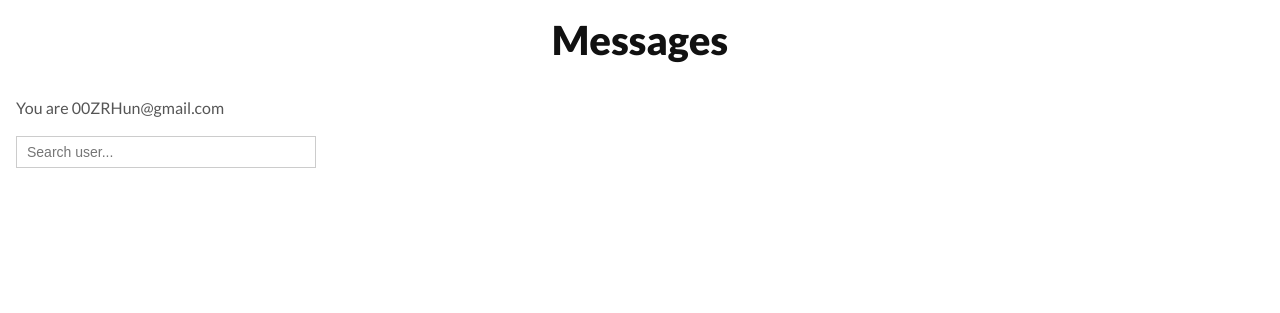
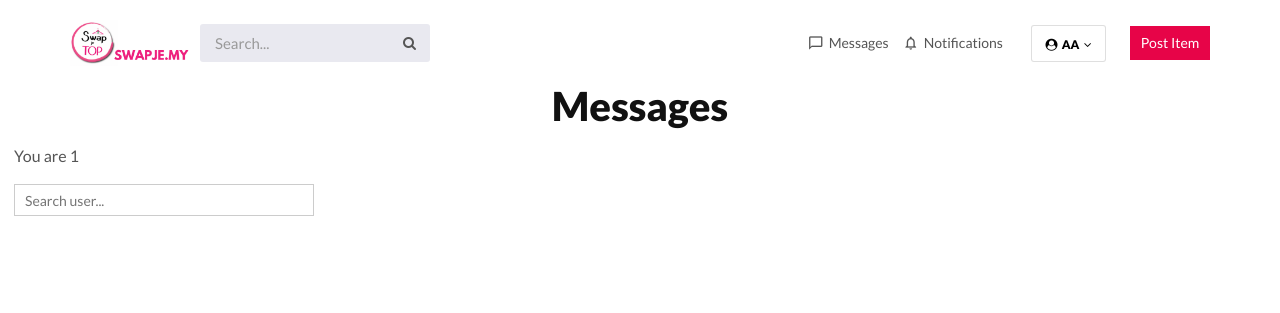
Before and after one commit to 00ZRHun/SWAPJE.MY, a PHP site: page /paypal-payment-gateway-integration-in-php/messaging.php in a window 1280 px wide. Shown: the top 313 px of the page. Run offline with PHP 8.4, Linux system fonts and the light colour scheme; a user stored in the database is signed in; data comes from the database, SQL or seed files in the repository; some libraries are stand-ins or nearby versions.

Commit message:
Style nav and add swapje basic css

```diff
--- /dev/null
+++ b/css/nav/nav.css
@@ -0,0 +1,200 @@
+.navbar {
+    background-color: #fff !important;
+    padding: .5em 0 !important;
+    position: fixed !important;
+    top: 0;
+    left: 0;
+    right: 0;
+    width: 100%;
+    z-index: 99;
+}
+
+.navbar .logo {
+    max-width: 120px;
+    max-height: 120px;
+    width: 100%;
+    height: 100%;
+    margin-right: 10px;
+    object-fit: cover;
+}
+
+.navbar .container {
+    display: flex;
+    align-items: center;
+}
+
+.header_search {
+    max-width: 75% !important;
+}
+
+#header-search-form {
+    display: block !important;
+    position: relative !important;
+}
+
+.header_search input {
+    width: 100% !important;
+}
+
+.navbar .primary-btn {
+    margin-left: 1em;
+    min-width: 80px !important;
+}
+
+.navbar-collapse {
+    display: flex;
+    align-items: center;
+}
+
+.nav-link{
+    color: #000 !important;
+}
+
+.nav__main-content,
+.nav__main-content-item {
+    display: flex;
+    align-items: center;
+}
+
+.nav__main-content {
+    position: fixed;
+    bottom: 0;
+    left: 0;
+    right: 0;
+    background-color: #fff;
+    padding: .5em 1em;
+    z-index: 99;
+    justify-content: space-evenly;
+}
+
+.nav__main-content-item {
+    flex-flow: column;
+
+    min-height: 48px;
+
+    margin-right: 1em;
+    padding: .5em 0;
+    cursor: pointer;
+}
+
+.nav__main-content .material-icons {
+    font-size: 16px;
+    margin-right: 5px;
+}
+
+.header_search {
+    padding: 0 !important;
+    float: none !important;
+}
+
+.header_wrap {
+    float: none !important;
+    margin-left: 0em !important;
+}
+
+#header-search-form:after {
+    display: none !important;
+}
+
+.user_login {
+    margin-left: 1em;
+    background-color: #fff;
+    padding: .25em !important;
+    border: 1px solid rgba(0,0,0,.125) !important;
+}
+
+.user_login * {
+    color: #000 !important;
+}
+
+.user_login ul.dropdown-menu {
+    background:#fff !important;
+    color: #000 !important;
+}
+
+.user_login ul li {
+    padding: .3em .5em .25em .5em!important;
+}
+
+.open .dropdown-menu {
+    position: fixed;
+    top: 0 !important;
+    left: 0 !important;
+    bottom: 0 !important;
+    right: 0 !important;
+    width: 100%;
+    height: 100%;
+
+    display: flex !important;
+    flex-flow: column;
+    align-content: center;
+    justify-content: center;
+}
+
+.dropdown-menu>li>a {
+    font-size: 2.5rem !important;
+    padding-bottom: 1em !important;
+}
+
+
+.dropdown-backdrop {
+    position: initial !important;
+    z-index: 1 !important;
+}
+
+@media screen and (min-width: 1024px) {
+
+    .navbar .container {
+        margin: 0 auto !important;
+    }
+
+    .navbar {
+        max-width: 100% !important;
+    }
+
+    .nav__main-content {
+        position: relative;
+        padding: 0;
+        z-index: 1;
+        margin-left: auto;
+    }
+
+    .nav__main-content-item {
+        flex-flow: row;
+
+        min-height: initial;
+        cursor: pointer;
+    }
+
+    .header_wrap {
+        margin-left: auto !important;
+    }
+
+    .user_login ul.dropdown-menu {
+        position: absolute !important;
+        top: 140% !important;
+        right: 0;
+        left: initial !important;
+    }
+
+    .open .dropdown-menu {
+        position: initial !important;
+        top: unset !important;
+        left: unset !important;
+        bottom: unset !important;
+        right: unset !important;
+        width: initial;
+        height: initial;
+
+        display: block !important;
+        flex-flow: unset;
+        align-content: unset;
+        justify-content: unset;
+    }
+
+    .dropdown-menu>li>a {
+        font-size: 1rem !important;
+        padding-bottom: .5em !important;
+    }
+
+}
--- /dev/null
+++ b/css/swapje/index.css
@@ -0,0 +1,19 @@
+:root {
+    --primary-color: #e70448;
+    --grey: #e9e9f0;
+}
+
+body {
+    box-sizing: border-box !important;
+}
+
+.primary-btn {
+    background-color: var(--primary-color) !important;
+    border: none;
+    color: #fff;
+    padding: .5em .65em;
+}
+
+.form-control {
+    background-color: var(--grey) !important;
+}
--- a/css/messaging.css
+++ b/css/swapje/messaging.css
@@ -3,6 +3,7 @@
     flex-flow: column;
 
     padding: 1em;
+    margin-top: 5em;
 }
 
 .message-history-div,
--- a/includes/config.php
+++ b/includes/config.php
@@ -2,7 +2,7 @@
 // DB credentials.
 define('DB_HOST', 'localhost');
 define('DB_USER', 'root');
-define('DB_PASS', 'root');
+define('DB_PASS', '');
 // define('DB_PASS', '');
 define('DB_NAME', 'swapje');
 // Establish database connection.
--- a/includes/footer.php
+++ b/includes/footer.php
@@ -70,7 +70,7 @@
         <div class="col-md-6 col-md-pull-6">
           <p class="copy-right">Copyright &copy; 2020 Rental Portal. All Rights Reserved</p>
         </div>
-        <div class="col-md-6 col-md-push-6 text-right">
+        <!-- <div class="col-md-6 col-md-push-6 text-right">
           <div class="footer_widget">
             <p>Connect with Us:</p>
             <ul>
@@ -81,7 +81,7 @@
               <li><a href="#"><i class="fa fa-instagram" aria-hidden="true"></i></a></li>
             </ul>
           </div>
-        </div>
+        </div> -->
       </div>
     </div>
   </div>
--- a/includes/header.php
+++ b/includes/header.php
@@ -1,84 +1,38 @@
 <header>
-  <!-- header -->
-  <div class="default-header">
-    <div class="container">
-      <div class="row">
-        <!-- logo -->
-        <div class="col-sm-3 col-md-2">
-          <!-- <div class="logo"> <a href="index.php"><img src="assets/images/logo.png" alt="logo"/></a> </div> -->
-          <div class="logo"> <a href="index.php"><img src="assets/images/logo/cover2.png" alt="logo" style="height: 50px; width: 135px; padding: 0px; margin: 0px;"/></a> </div>
-        </div>
-
-        <!-- info -->
-        <div class="col-sm-9 col-md-10">
-          <div class="header_info">
-            <div class="header_widgets">
-              <div class="circle_icon"> <i class="fa fa-envelope" aria-hidden="true"></i> </div>
-              <p class="uppercase_text">For Support Mail us :</p>
-              <a href="mailto:00ZRHun@gmail.com">00ZRHun@gmail.com</a>
-            </div>
-
-            <div class="header_widgets">
-              <div class="circle_icon"> <i class="fa fa-phone" aria-hidden="true"></i> </div>
-              <p class="uppercase_text">Service Helpline Call Us:</p>
-              <a href="tel:601110604061">+6011-1060 4061</a>
-            </div>
-
-            <div class="social-follow">
-            </div>
-
-            <!-- status( login/register ) -->
-            <?php
-if (strlen($_SESSION['login']) == 0) {
-    ?>
-              <div class="login_btn">
-                <a href="#loginform" class="btn btn-xs uppercase" data-toggle="modal" data-dismiss="modal">
-                  Login / Register
-                  <?php
-$email = $_SESSION['login'];
-    // echo "</br>".$email;
-    ?>
-                </a>
-              </div>
-            <?php
-} else {
-
-    // echo "Welcome To Item SellRentSwap System portal";
-    echo "Welcome To SWAPJE.MY";
-    // echo "Welcome To"."<br>"."Item SellRentSwap System portal";
-    // echo "Welcome To \n\t Item SellRentSwap System portal";
-    /* $email=$_SESSION['login'];
-    echo "</br>".$email."abc"; */
-    ?>
-
-            <?php
-}
-?>
-          </div>
-        </div>
-      </div>
-    </div>
-  </div>
 
   <!-- Navigation -->
   <nav id="navigation_bar" class="navbar navbar-default">
     <div class="container">
-      <div class="navbar-header">
-        <button id="menu_slide" data-target="#navigation" aria-expanded="false" data-toggle="collapse" class="navbar-toggle collapsed" type="button">
-          <span class="sr-only">
-            Toggle navigation
-          </span>
-          <span class="icon-bar"></span>
-          <span class="icon-bar"></span>
-          <span class="icon-bar"></span>
-        </button>
+      <a href="index.php"><img class="logo" src="assets/images/logo/cover2.png" alt="logo" /></a>
+      <!-- search( icon & textbox ) -->
+      <div class="header_search">
+        <!-- icon -->
+        <!-- <div id="search_toggle">
+          <i class="fa fa-search" aria-hidden="true"></i>
+        </div> -->
+        <!-- textbox -->
+        <form action="#" method="get" id="header-search-form">
+          <input type="text" placeholder="Search..." class="form-control">
+          <button type="submit"><i class="fa fa-search" aria-hidden="true"></i></button>
+        </form>
       </div>
-
-      <div class="header_wrap">
+      <!-- nav__main-content -->
+      <?php if ($_SESSION['login']) { ?>
+      <div class="nav__main-content">
+        <div class="nav__main-content-item" onclick="window.location.href = 'messaging.php'">
+          <i class="material-icons">chat_bubble_outline</i>
+          <span>Messages</span>
+        </div>
+        <div class="nav__main-content-item">
+          <i class="material-icons">notifications_none</i>
+          <span>Notifications</span>
+        </div>
+      <?php } ?>
+        <div class="header_wrap" style="margin-left: auto;">
             <div class="user_login">
               <ul>
                 <li class="dropdown">
-              <?php if (!$_SESSION['login']) {?>
+                  <?php if (!$_SESSION['login']) { ?>
                     <ul>
                       <li class="dropdown">
                         <a href="#loginform" data-toggle="modal" data-dismiss="modal" aria-haspopup="true" aria-expanded="false">
@@ -87,7 +41,7 @@ $email = $_SESSION['login'];
                         </a>
                       </li>
                     </ul>
-              <?php } else {?>
+                  <?php } else { ?>
                     <a href="#" data-toggle="dropdown" aria-haspopup="true" aria-expanded="false">
                       <i class="fa fa-user-circle" aria-hidden="true"></i>
                       <?php
@@ -128,59 +82,26 @@ $email = $_SESSION['login'];
                       <li><a href="swap_records-listing.php">Records</a></li>
                       <li><a href="logout.php">Sign Out</a></li>
                     </ul>
-              <?php }?>
-            </li>
-          </ul>
-        </div>
-
-        <!-- search( icon & textbox ) -->
-        <div class="header_search">
-          <!-- icon -->
-          <div id="search_toggle">
-            <i class="fa fa-search" aria-hidden="true"></i>
-          </div>
-          <!-- textbox -->
-          <form action="#" method="get" id="header-search-form">
-            <input type="text" placeholder="Search..." class="form-control">
-            <button type="submit"><i class="fa fa-search" aria-hidden="true"></i></button>
-          </form>
-        </div>
-      </div>
-
-      <!-- navbat -->
-      <div class="collapse navbar-collapse" id="navigation">
-        <ul class="nav navbar-nav">
-          <li><a href="index.php">Home</a></li>
-          <li><a href="page.php?type=aboutus">About Us</a></li>
-          <li><a href="car-listing.php">Car Listing</a>
-          <!-- <li><a href="post-item.php">Post Item</a> -->
-          <li><a href="page.php?type=faqs">FAQs</a></li>
-          <li><a href="contact-us.php">Contact Us</a></li>
-
-          <li class="dropdown">
-            <a href="#" data-toggle="dropdown" aria-haspopup="true" aria-expanded="false">
-              Post
-            </a>
-
-            <!-- dropdown menu( login/- ) -->
-            <ul class="dropdown-menu">
-              <?php if ($_SESSION['login']) {?>
-                <li><a href="post-item.php">Post Item</a></li>
-                <li><a href="manage-item.php">Manage Item</a></li>
-              <?php } else {?>
-                <li><a href="#loginform"  data-toggle="modal" data-dismiss="modal">Login</a></li>
-                <!-- <li><a href="#loginform"  data-toggle="modal" data-dismiss="modal">Profile Settings</a></li>
-                <li><a href="#loginform"  data-toggle="modal" data-dismiss="modal">Update Password</a></li>
-                <li><a href="#loginform"  data-toggle="modal" data-dismiss="modal">My Booking</a></li>
-                <li><a href="#loginform"  data-toggle="modal" data-dismiss="modal">Post a Testimonial</a></li>
-                <li><a href="#loginform"  data-toggle="modal" data-dismiss="modal">My Testimonial</a></li>
-                <li><a href="#loginform"  data-toggle="modal" data-dismiss="modal">Sign Out</a></li> -->
-              <?php }?>
-            </ul>
+                  <?php } ?>
                 </li>
               </ul>
             </div>
       </div>
+
+      </div>
+        <!-- <a href="index.php">Home</a></li> -->
+        <!-- <a href="page.php?type=aboutus">About Us</a> -->
+        <!-- <a href="car-listing.php">Car Listing</a>           -->
+        <!-- <a href="page.php?type=faqs">FAQs</a> -->
+        <!-- <li><a href="post-item.php">Post Item</a> -->
+        <!-- <a href="contact-us.php">Contact Us</a> -->
+        <?php if ($_SESSION['login']) { ?>
+          <button class="primary-btn" onclick="window.location.href = 'post-item.php'">Post Item</button>
+          <!-- <!-- <a class="nav-link" href="manage-item.php">Manage Item</a> -->
+        <?php } ?>
+
+
+
   </nav>
   <!-- Navigation end -->
 
--- a/item-details.php
+++ b/item-details.php
@@ -283,7 +283,7 @@ if ($result->Vimage5 == "") {
 <!--  -->
 <!--  -->
 
-
+<i class="fa fa-twitter"></i>
   <!-- php global variable -->
 <?php
 $name = $result->productName;
--- a/messaging.php
+++ b/messaging.php
@@ -28,9 +28,10 @@ if (isset($_SESSION['login'])) {
   <meta name="keywords" content="">
   <meta name="description" content="">
   <title>Chat</title>
-  <link rel="stylesheet" href="css/messaging.css">
-  <!-- Bootstrap
-  <link rel="stylesheet" href="assets/css/bootstrap.min.css" type="text/css"> -->
+  <link rel="stylesheet" href="css/swapje/messaging.css">
+  <!-- Bootstrap -->
+  <link rel="stylesheet" href="assets/css/bootstrap.min.css" type="text/css">
+
   <!--Custome Style -->
   <link rel="stylesheet" href="assets/css/style.css" type="text/css">
   <!--OWL Carousel slider-->
@@ -45,7 +46,14 @@ if (isset($_SESSION['login'])) {
 
   <link href="https://fonts.googleapis.com/css?family=Lato:300,400,700,900" rel="stylesheet">
 
-    <link rel="stylesheet" href="css/messaging.css">
+
+  <!-- SWAPJE CSS + Google Icons-->
+  <link href="https://fonts.googleapis.com/icon?family=Material+Icons" rel="stylesheet">
+  <link rel="stylesheet" href="css/swapje/index.css">
+  <link rel="stylesheet" href="css/nav/nav.css">
+  <link rel="stylesheet" href="css/swapje/index.css">
+  <link rel="stylesheet" href="css/messaging.css">
+
   <!-- JQuery -->
   <script src="https://code.jquery.com/jquery-3.5.0.js"></script>
 <!-- The core Firebase JS SDK is always required and must be listed first -->
@@ -148,6 +156,10 @@ if (isset($_SESSION['login'])) {
 </head>
 <body>
 
+<!--Header-->
+<?php include 'includes/header.php'; ?>
+  <!-- /Header -->
+
 <div class="messaging-container">
     <h2>Messages</h2>
     <p>You are <?php echo htmlentities($id) ?></p>
```
Also changed, not shown: index.php (+48 -56 lines), js/main.js (+11 -9 lines), css/css/vars.css (line endings or trailing spaces). Lines whose indentation alone changed are shown as unchanged.
